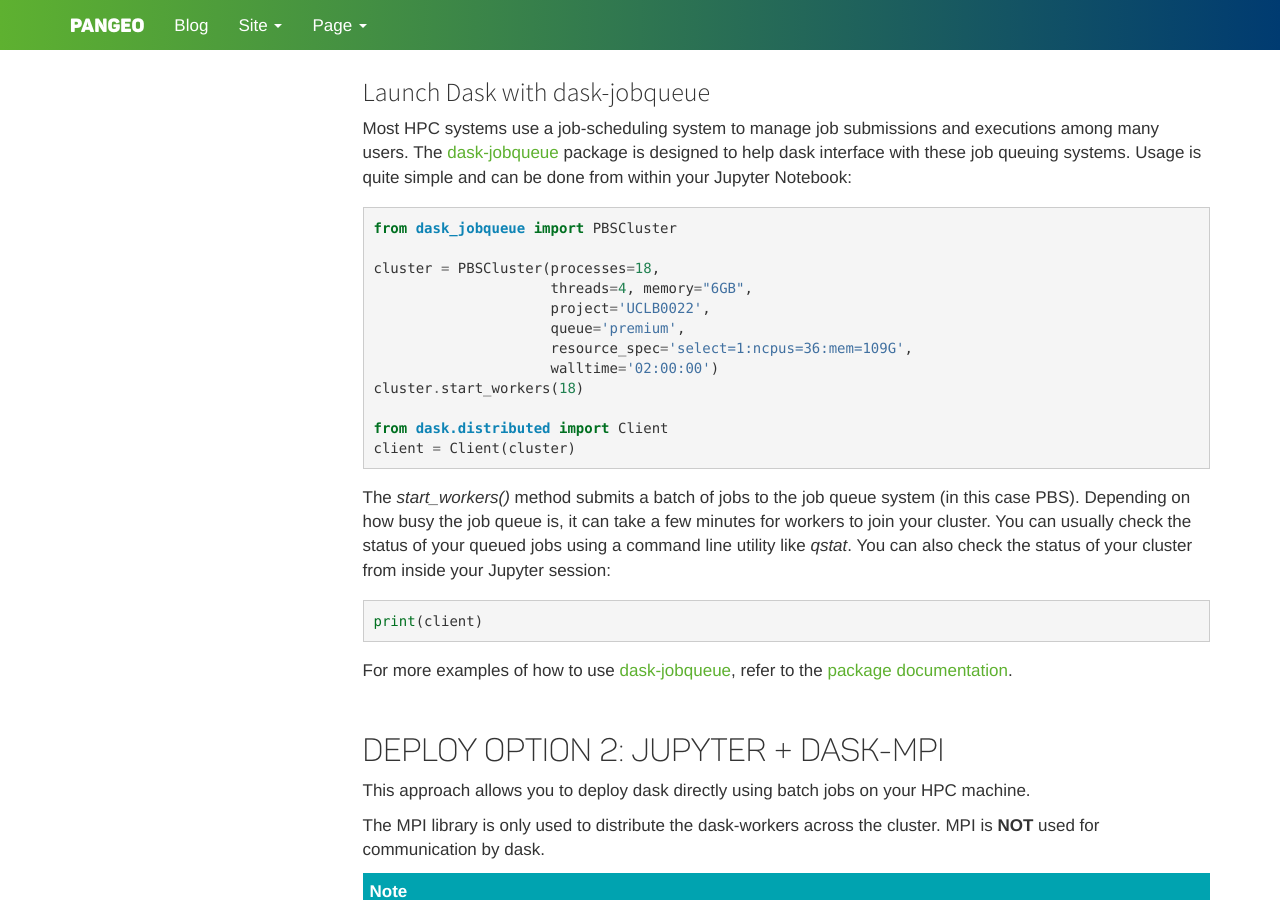
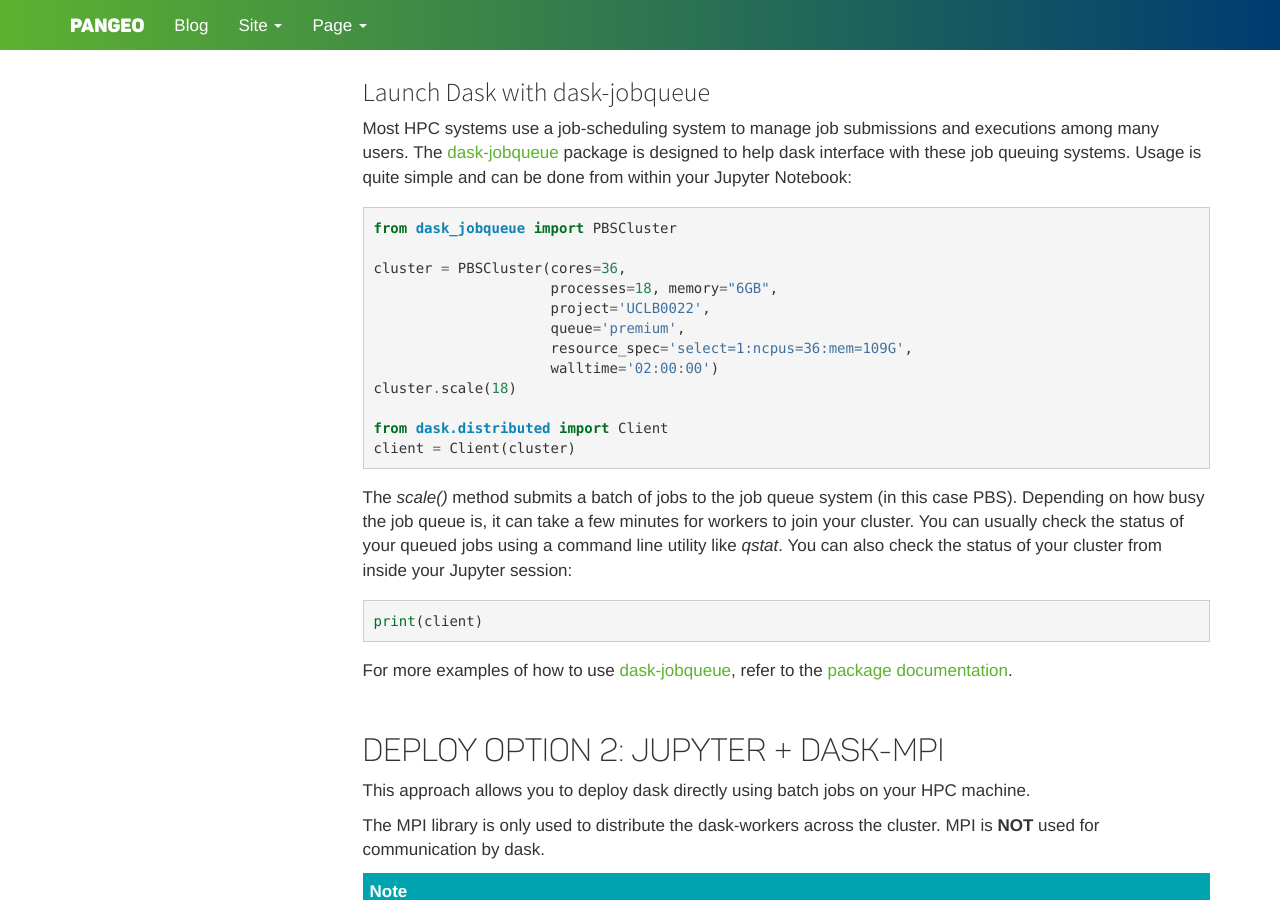
Before and after one commit to pangeo-data/pangeo, a Sphinx documentation site: the page built from docs/setup_guides/hpc.rst, in a window 1280 px wide and 900 px high, scrolled down 3765 px. Built offline with Sphinx 7.4.7, drawn with Linux system fonts in a browser that asks for light colours; nearby versions of some CDN libraries; library files that are not in the unit come from our copies; pages that are not in the unit, such as notebooks, are missing from menus; the version number could not be read and is left out.

Commit message:
fix jobqueue calls

```diff
--- a/docs/setup_guides/hpc.rst
+++ b/docs/setup_guides/hpc.rst
@@ -228,18 +228,18 @@ done from within your Jupyter Notebook:
 
     from dask_jobqueue import PBSCluster
 
-    cluster = PBSCluster(processes=18,
-                         threads=4, memory="6GB",
+    cluster = PBSCluster(cores=36,
+                         processes=18, memory="6GB",
                          project='UCLB0022',
                          queue='premium',
                          resource_spec='select=1:ncpus=36:mem=109G',
                          walltime='02:00:00')
-    cluster.start_workers(18)
+    cluster.scale(18)
 
     from dask.distributed import Client
     client = Client(cluster)
 
-The `start_workers()` method submits a batch of jobs to the job queue system
+The `scale()` method submits a batch of jobs to the job queue system
 (in this case PBS). Depending on how busy the job queue is, it can take a few
 minutes for workers to join your cluster. You can usually check the status of
 your queued jobs using a command line utility like `qstat`. You can also check
```
